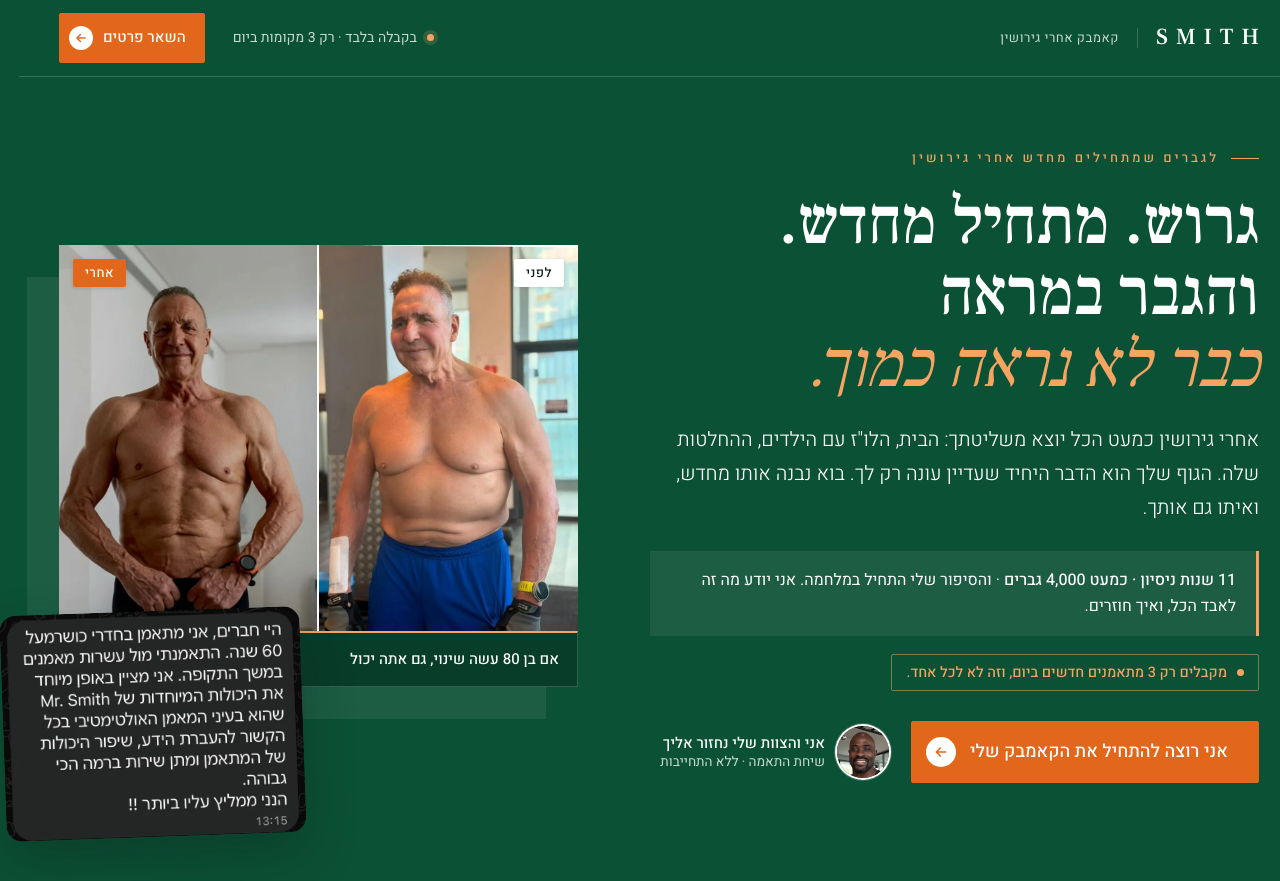
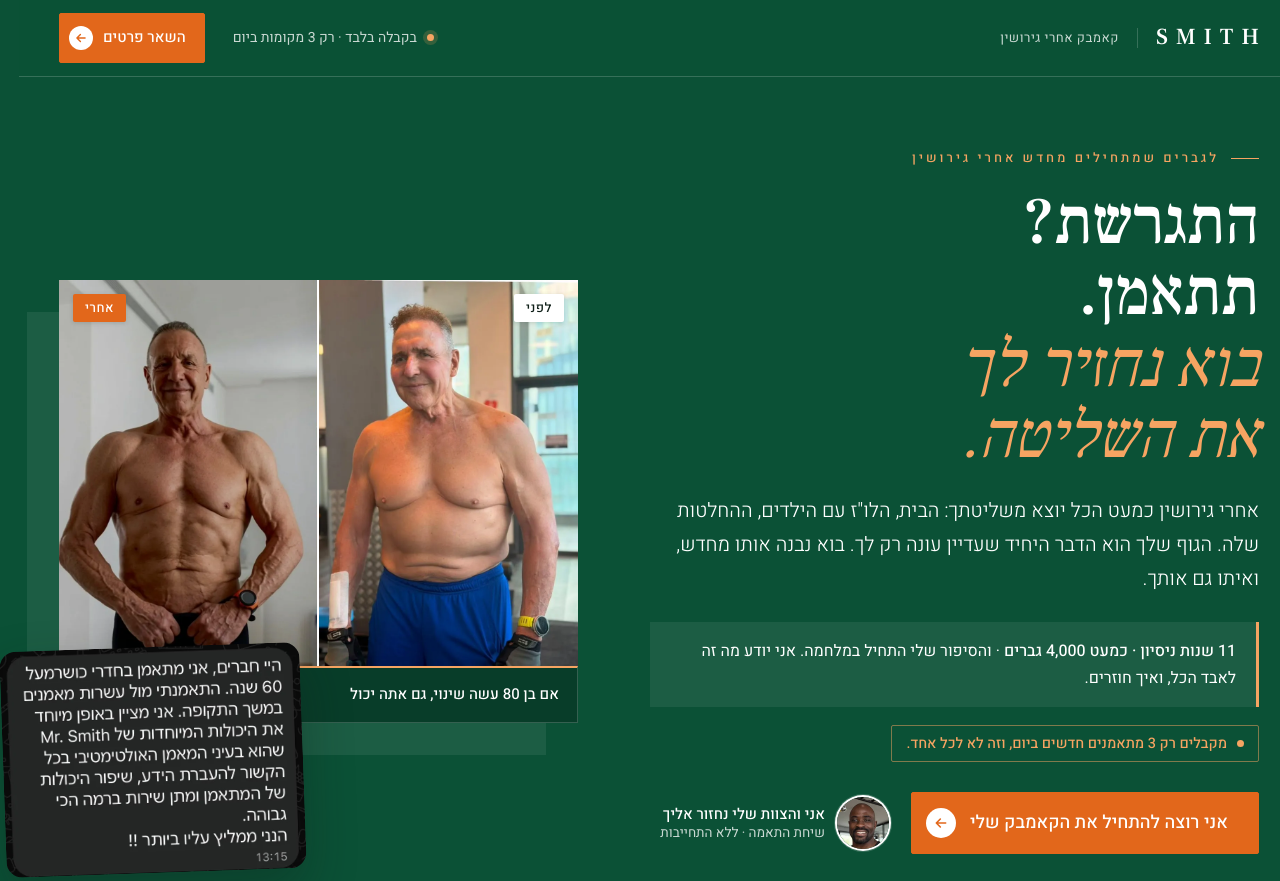
Before and after one commit to shakedcohen03-del/smith-funnel, a website with bundled scripts: page start/index.html in a window 1280 px wide. Shown: the top 881 px of the page. Built offline with nearby package versions, Linux system fonts and the light colour scheme.

Commit message:
דף הנחיתה /start: כותרת ראשית חדשה
Co-Authored-By: Claude Opus 5.5 <noreply@anthropic.com>

```diff
--- a/start/index.html
+++ b/start/index.html
@@ -10,7 +10,7 @@
 <meta name="format-detection" content="telephone=no">
 <meta property="og:type" content="website">
 <meta property="og:locale" content="he_IL">
-<meta property="og:title" content="גרוש. מתחיל מחדש. · סמית">
+<meta property="og:title" content="התגרשת? תתאמן. · סמית">
 <meta property="og:description" content="הגוף שלך הוא הדבר היחיד שעדיין עונה רק לך. בוא נבנה אותו מחדש, ואיתו גם אותך. ליווי אישי אונליין עם סמית.">
 <meta property="og:image" content="/assets/og.jpg">
 <meta property="og:image:width" content="1200">
@@ -47,9 +47,9 @@
     <div class="hero__text">
       <p class="eyebrow">לגברים שמתחילים מחדש אחרי גירושין</p>
       <h1 class="h1" id="hero-title">
-        <span class="ln">גרוש. מתחיל מחדש.</span>
-        <span class="ln">והגבר במראה</span>
-        <span class="ln em">כבר לא נראה כמוך<span class="pt pt--pull">.</span></span>
+        <span class="ln">התגרשת?</span>
+        <span class="ln">תתאמן.</span>
+        <span class="ln em">בוא נחזיר לך את השליטה.</span>
       </h1>
       <p class="lead">אחרי גירושין כמעט הכל יוצא משליטתך: הבית, הלו"ז עם הילדים, ההחלטות שלה. הגוף שלך הוא הדבר היחיד שעדיין עונה רק לך. בוא נבנה אותו מחדש, ואיתו גם אותך.</p>
       <p class="note"><strong>11 שנות ניסיון · כמעט 4,000 גברים</strong> · והסיפור שלי התחיל במלחמה. אני יודע מה זה לאבד הכל, ואיך חוזרים.</p>
```
